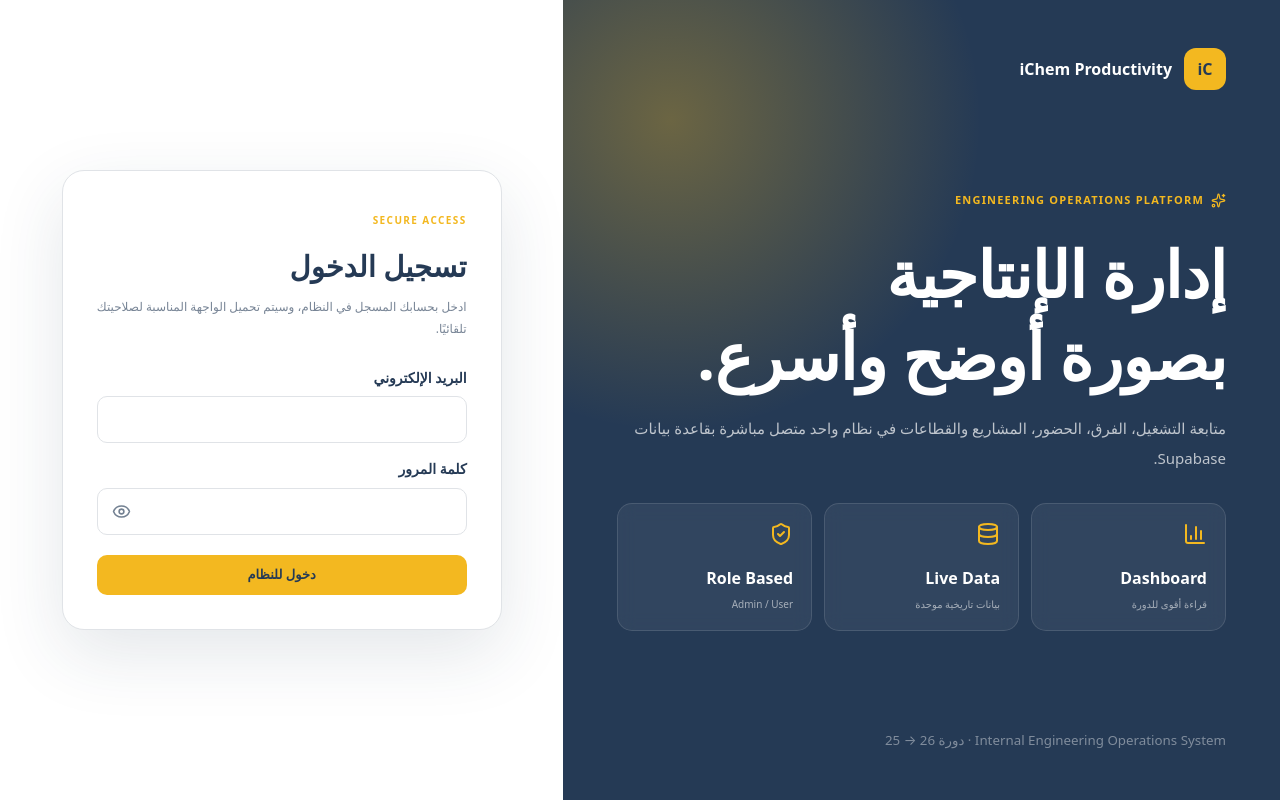
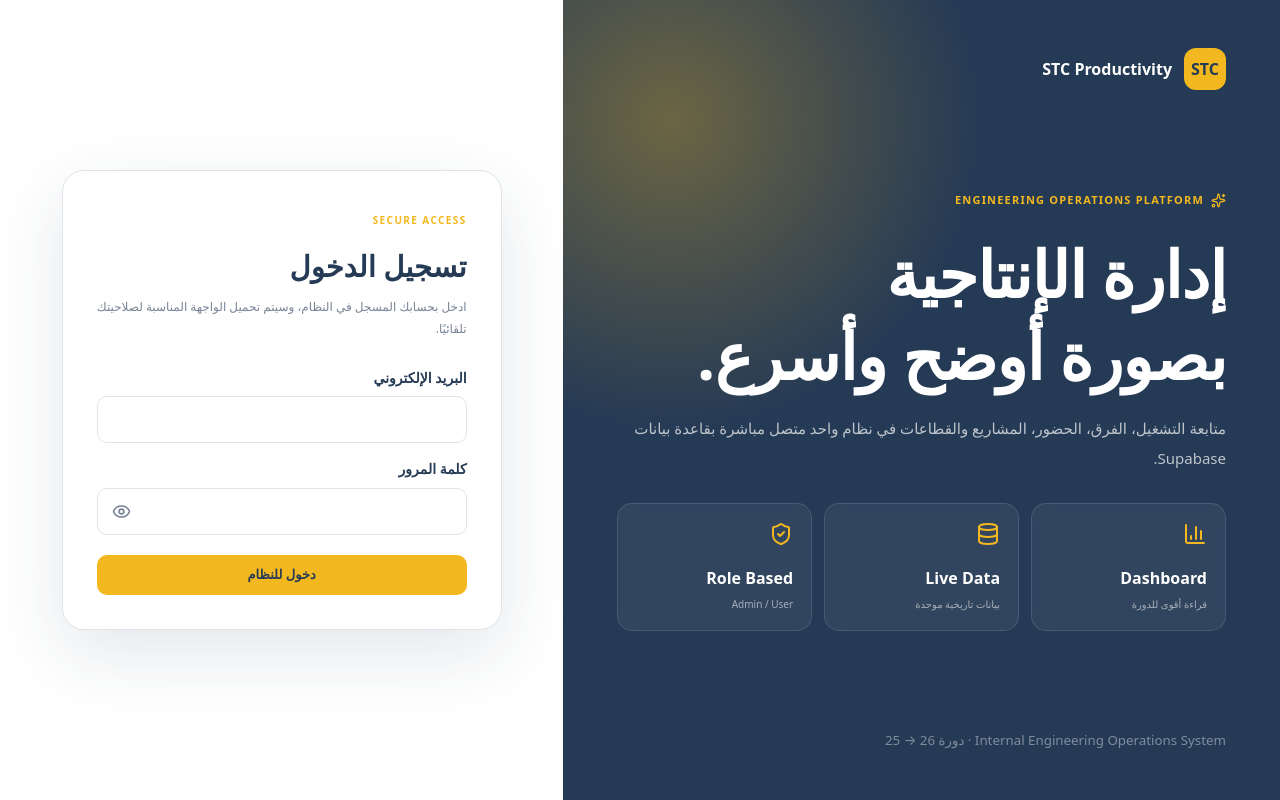
Before and after one commit to ichemgee-art/ichem-productivity, a React (Vite) app: page /login in a window 1280 px wide. Built offline with nearby package versions, Linux system fonts and the light colour scheme; no server answers.

Commit message:
brand: rename login identity to STC

```diff
--- a/src/pages/LoginPage.jsx
+++ b/src/pages/LoginPage.jsx
@@ -26,7 +26,7 @@
   return (
     <main className="login-shell">
       <section className="login-visual">
-        <div className="login-brand-row"><span className="brand-tile">iC</span><strong>iChem Productivity</strong></div>
+        <div className="login-brand-row"><span className="brand-tile">STC</span><strong>STC Productivity</strong></div>
         <div className="login-copy">
           <span className="eyebrow"><Sparkles size={15} /> ENGINEERING OPERATIONS PLATFORM</span>
           <h1>إدارة الإنتاجية<br />بصورة أوضح وأسرع.</h1>
@@ -42,7 +42,7 @@
 
       <section className="login-form-side">
         <form className="login-card" onSubmit={submit} noValidate>
-          <div className="mobile-brand"><span className="brand-tile">iC</span><strong>iChem Productivity</strong></div>
+          <div className="mobile-brand"><span className="brand-tile">STC</span><strong>STC Productivity</strong></div>
           <span className="login-overline">SECURE ACCESS</span>
           <h2>تسجيل الدخول</h2>
           <p>ادخل بحسابك المسجل في النظام، وسيتم تحميل الواجهة المناسبة لصلاحيتك تلقائيًا.</p>
```
